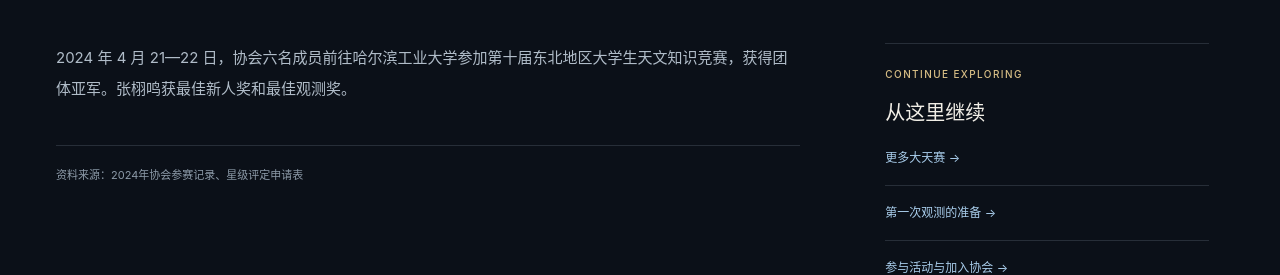
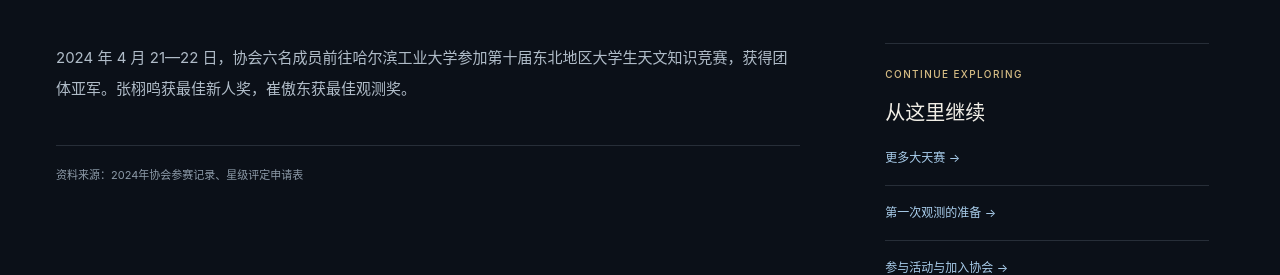
Before and after one commit to JASxiaoxie/JASxiaoxie.github.io, a Jekyll site: the page built from _pages/generated_events/2024-northeast-contest.md, in a window 1280 px wide and 900 px high, scrolled down 888 px. Shown: the part 212-487 px from the top of the window. Built offline with Jekyll 4.4.1, drawn with Linux system fonts in a browser that asks for light colours.

Commit message:
更正 2024 年大天赛最佳观测奖获奖者

```diff
--- a/_data/competition.json
+++ b/_data/competition.json
@@ -17,7 +17,7 @@
       "year": "2024",
       "album": "competition-2024",
       "title": "2024 · 第十届",
-      "description": "2024 年 4 月 21—22 日，协会六名成员赴哈尔滨工业大学参加第十届东北地区大学生天文知识竞赛，获得团体亚军。张栩鸣获最佳新人奖和最佳观测奖。"
+      "description": "2024 年 4 月 21—22 日，协会六名成员赴哈尔滨工业大学参加第十届东北地区大学生天文知识竞赛，获得团体亚军。张栩鸣获最佳新人奖，崔傲东获最佳观测奖。"
     }
   ],
   "campus_intro": "校内天文知识竞赛的学习、答题与交流现场。",
@@ -77,7 +77,7 @@
         },
         {
           "label": "最佳观测奖",
-          "recipient": "张栩鸣"
+          "recipient": "崔傲东"
         }
       ],
       "source": "2024年协会活动记录"
--- a/_data/events.json
+++ b/_data/events.json
@@ -123,7 +123,7 @@
     "location": "哈尔滨工业大学",
     "status": "历史记录",
     "summary": "六名成员代表协会参加竞赛，获得团体亚军。",
-    "body": "2024 年 4 月 21—22 日，协会六名成员前往哈尔滨工业大学参加第十届东北地区大学生天文知识竞赛，获得团体亚军。张栩鸣获最佳新人奖和最佳观测奖。",
+    "body": "2024 年 4 月 21—22 日，协会六名成员前往哈尔滨工业大学参加第十届东北地区大学生天文知识竞赛，获得团体亚军。张栩鸣获最佳新人奖，崔傲东获最佳观测奖。",
     "source": "2024年协会参赛记录、星级评定申请表",
     "album": "competition-2024",
     "image": "/images/photos/photo-1676d40b45ab.webp",
```
